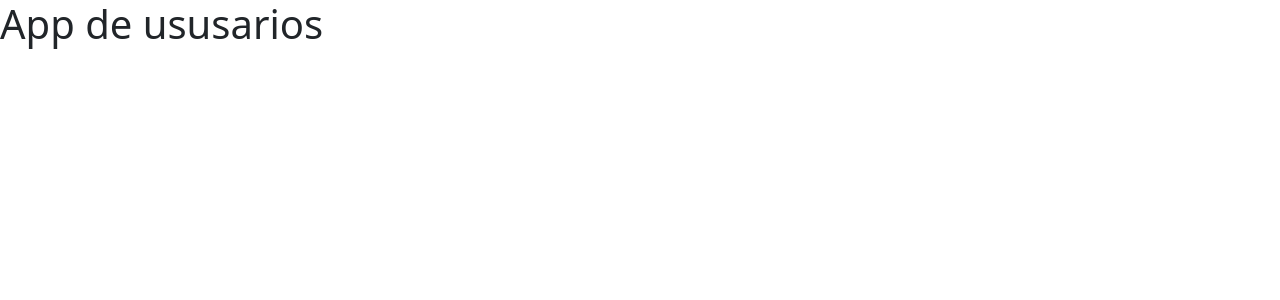
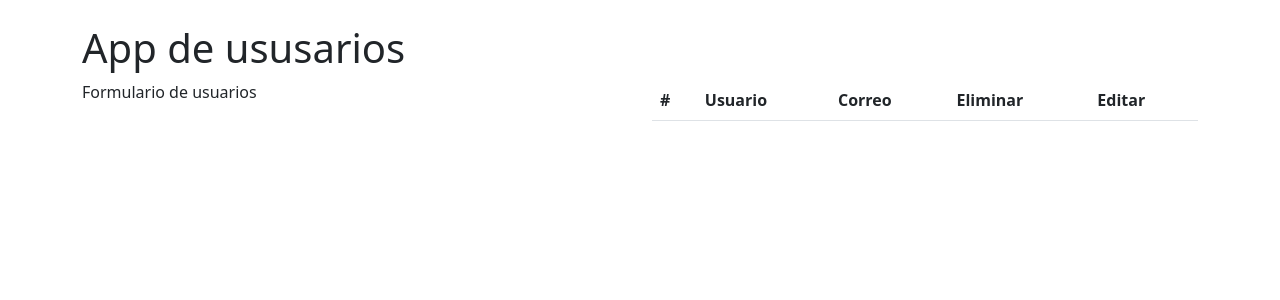
Before and after one commit to JAAL123/users-project, a React (Vite) app: page / in a window 1280 px wide. Shown: the top 300 px of the page. Built offline with nearby package versions, Linux system fonts and the light colour scheme.

Commit message:
maquetacion de tabla de usuarios

```diff
--- a/src/UsersApp.jsx
+++ b/src/UsersApp.jsx
@@ -1,10 +1,32 @@
 import './App.css'
+import { UserForm } from './components/UserForm';
+import { UsersList } from './components/UsersList';
+
+
 
 function UsersApp() {
+  const initialUsers = [
+    {
+      id:1,
+      username:'pepe',
+      password: '12345',
+      email: 'pepe@correo.com'
+    },
+  ]
 
   return (
     <>
-      <h1>App de ususarios</h1>
+      <div className="container my-4">
+        <h1>App de ususarios</h1>
+        <div className='row mt-2'>
+        <div className='col'>
+          <UserForm/>
+        </div>
+        <div className='col'>
+          <UsersList users={initialUsers}/>
+        </div>
+        </div>
+      </div>
     </>
   )
 }
--- /dev/null
+++ b/src/components/UserForm.jsx
@@ -0,0 +1,7 @@
+export function UserForm(){
+    return(
+        <>
+            <p>Formulario de usuarios</p>
+        </>
+    )
+}
--- /dev/null
+++ b/src/components/UsersList.jsx
@@ -0,0 +1,32 @@
+export function UsersList({users = []}) {
+
+    return (
+        <>
+            {users.id}
+            <table className="table table-hover table-striped">
+                <thead>
+                    <tr>
+                        <th>#</th>
+                        <th>Usuario</th>
+                        <th>Correo</th>
+                        <th>Eliminar</th>
+                        <th>Editar</th>
+                    </tr>
+                </thead>
+                <tbody>
+                    {
+                        users.map( user => {
+                            <tr>
+                                <td>{user.id}</td>
+                                <td>{user.name}</td>
+                                <td>{user.email}</td>
+                                <td><button className="btn btn-warning" type="button">Editar</button></td>
+                                <td><button className="btn btn-danger" type="button"></button></td>
+                            </tr>
+                        })
+                    }
+                </tbody>
+            </table>
+        </>
+    )
+}
```
